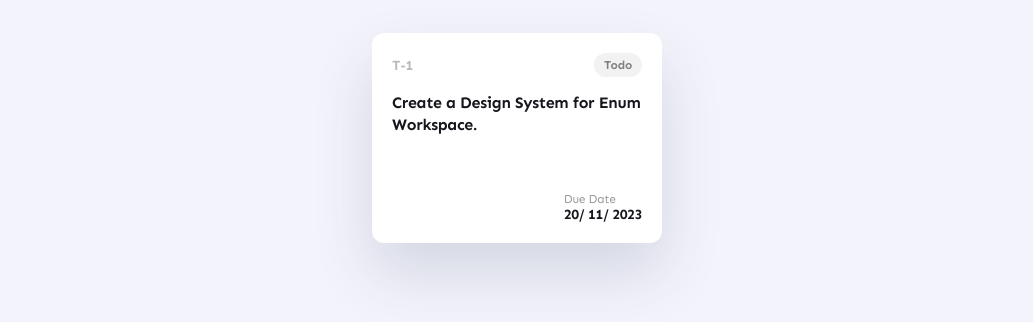
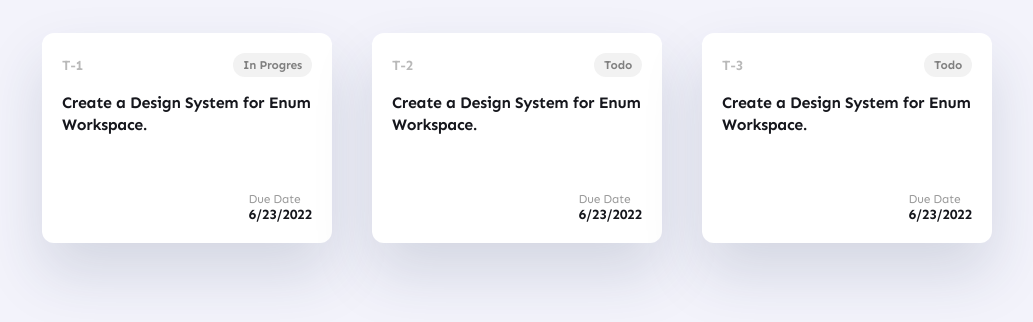
Before and after one commit to roberthveres/My-Project_task_maneger, a React (Create React App) app in the folder my-app/: page / in a window 1280 px wide. Shown: the part 262-584 px from the top of the page, without its empty margins (123-1156 px from the left). Built offline with nearby package versions, Linux system fonts and the light colour scheme.

Commit message:
Create Badgeand date container and than  using props in this containers

```diff
--- a/my-app/src/App.js
+++ b/my-app/src/App.js
@@ -2,9 +2,49 @@
 import './App.css';
 import TaskCard from './components/task-card/TaskCard';
 function App() {
-  return <div className="app-container">
-    <TaskCard/>
-  </div>;
+  const data = [
+    {
+      id: "T-1",
+      marika: "In Progres",
+      name: "Create a Design System for Enum Workspace.",
+      dueDate: new Date(2022, 5, 23),
+    },
+    {
+      id: "T-2",
+      marika: "Todo",
+      name: "Create a Design System for Enum Workspace.",
+      dueDate: new Date(2022, 5, 23),
+    },
+    {
+      id: "T-3",
+      marika: "Todo",
+      name: "Create a Design System for Enum Workspace.",
+      dueDate: new Date(2022, 5, 23),
+    },
+  ];
+
+  return (
+    <div className="app-container">
+      <TaskCard
+        marika={data[0].id}
+        linci={data[0].marika}
+        name={data[0].name}
+        dueDate={data[0].dueDate}
+      />
+      <TaskCard
+        marika={data[1].id}
+        linci={data[1].marika}
+        name={data[1].name}
+        dueDate={data[1].dueDate}
+      />
+      <TaskCard
+        marika={data[2].id}
+        linci={data[2].marika}
+        name={data[2].name}
+        dueDate={data[2].dueDate}
+      />
+    </div>
+  );
 }
 
 export default App;
--- /dev/null
+++ b/my-app/src/components/badge/Badge.css
@@ -0,0 +1,13 @@
+.badge {
+  border-radius: 12px;
+  padding: 5px 10px;
+  background: #f2f2f2;
+}
+.badge p {
+  color: #808080;
+  font-size: 12px;
+  font-style: normal;
+  font-weight: 700;
+  line-height: normal;
+  letter-spacing: -0.24px;
+}
--- /dev/null
+++ b/my-app/src/components/badge/Badge.js
@@ -0,0 +1,11 @@
+import "./Badge.css"
+function Badge(props) {
+    return (
+      <div className="badge">
+        <p>{props.albisne}</p>
+      </div>
+    );
+}
+
+
+export default Badge
--- /dev/null
+++ b/my-app/src/components/date-container/DateContainer.css
@@ -0,0 +1,19 @@
+
+
+.card-footer :first-child {
+  color: #999;
+  font-size: 12px;
+  font-style: normal;
+  font-weight: 400;
+  line-height: normal;
+  letter-spacing: -0.24px;
+}
+
+.card-footer :last-child {
+  color: var(--accent-stm-dark-mode-bg, #16171d);
+  font-size: 14px;
+  font-style: normal;
+  font-weight: 700;
+  line-height: normal;
+  letter-spacing: -0.42px;
+}
--- /dev/null
+++ b/my-app/src/components/date-container/DateContainer.js
@@ -0,0 +1,14 @@
+import "../date-container/DateContainer.css"
+
+function DateContainer(denes) {
+    return (
+      <div className="card-footer">
+        <div>
+          <p>Due Date</p>
+          <p>{denes.date.toLocaleDateString()}</p>
+        </div>
+      </div>
+    );
+}
+
+export default DateContainer;
--- a/my-app/src/components/task-card/TaskCard.css
+++ b/my-app/src/components/task-card/TaskCard.css
@@ -12,6 +12,7 @@ p {
   display: grid;
   grid-template-rows: max-content auto max-content;
   gap: 15px;
+  margin: 20px;
 }
 .card-wrepper p {
   margin: 0;
@@ -54,35 +55,3 @@ p {
   justify-content: flex-end;
   align-items: center;
 }
-
-.badge {
-  border-radius: 12px;
-  padding: 5px 10px;
-  background: #f2f2f2;
-}
-.badge p {
-  color: #808080;
-  font-size: 12px;
-  font-style: normal;
-  font-weight: 700;
-  line-height: normal;
-  letter-spacing: -0.24px;
-}
-
-.card-footer :first-child {
-  color: #999;
-  font-size: 12px;
-  font-style: normal;
-  font-weight: 400;
-  line-height: normal;
-  letter-spacing: -0.24px;
-}
-
-.card-footer :last-child {
-  color: var(--accent-stm-dark-mode-bg, #16171d);
-  font-size: 14px;
-  font-style: normal;
-  font-weight: 700;
-  line-height: normal;
-  letter-spacing: -0.42px;
-}
--- a/my-app/src/components/task-card/TaskCard.js
+++ b/my-app/src/components/task-card/TaskCard.js
@@ -1,21 +1,18 @@
 import "./TaskCard.css";
-function TaskCard() {
+import Badge from "../badge/Badge";
+import DateContainer from "../date-container/DateContainer";
+function TaskCard(izmos) {
   return (
     <div className="card-wrepper">
       <div className="card-header">
-        <p className="task-id">T-1</p>
-        <div className="badge">
-          <p>Todo</p>
-        </div>
+        <p className="task-id">{izmos.marika}</p>
+        <Badge albisne={izmos.linci} />
       </div>
       <div className="card-content">
-        <p>Create a Design System for Enum Workspace.</p>
+        <p>{izmos.name}</p>
       </div>
       <div className="card-footer">
-        <div>
-          <p>Due Date</p>
-          <p>20/ 11/ 2023</p>
-        </div>
+        <DateContainer date={izmos.dueDate} />
       </div>
     </div>
   );
```
